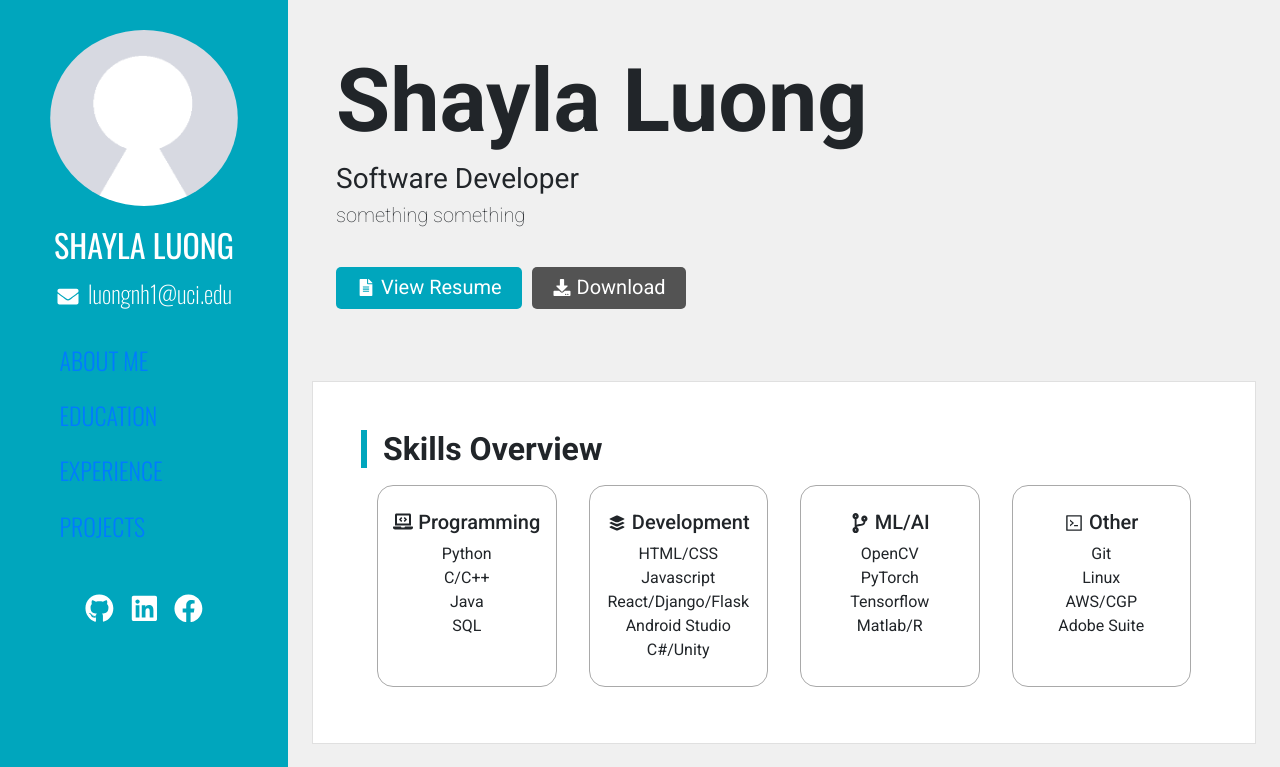
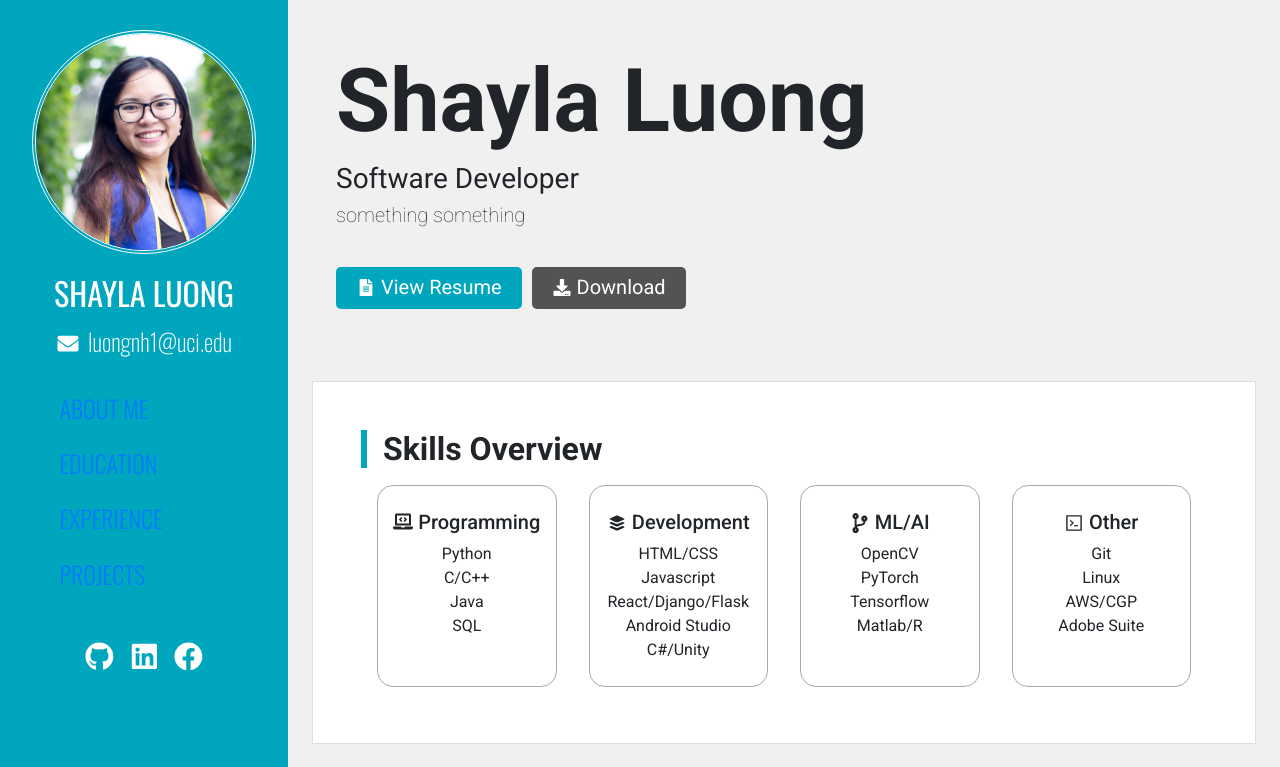
Before and after one commit to sluong-wf/sluong, a React (Create React App) app: page / in a window 1280 px wide. Shown: the top 767 px of the page. Built offline with nearby package versions, Linux system fonts and the light colour scheme.

Commit message:
added profile image

```diff
--- a/src/components/Main.js
+++ b/src/components/Main.js
@@ -9,7 +9,7 @@ import Projects from './Projects';
 import ResumeModal from './Modal';
 import Skills from './Skills';
 
-import profile_pic from "../assets/images/profile_pic.png";
+import profile_pic from "../assets/images/profile_pic.jpg";
 import resume_pdf from "../assets/sluong-resume.pdf";
 
 class Main extends React.Component {
--- a/src/index.css
+++ b/src/index.css
@@ -4,7 +4,7 @@
 
 :root {
   --main-color:#00a6bd;
-  --main-ligher:#00bed5;
+  --main-lighter:#00bed5;
   --main-darker:#007889;
   --dark-gray:#535353;
   --light-gray:rgb(240, 240, 240);
@@ -41,10 +41,10 @@ code {
 .profile_img {
   margin-top: 20px;
   margin-bottom: 20px;
-  padding-left: 15%;
-  padding-right: 15%;
   width: 100%;
+  max-width: 14rem;
   border-radius: 50%;
+  border: double 4px white;
 }
 
 .header-section {
@@ -103,7 +103,6 @@ code {
   color: white;
   margin: 0.2rem auto;
   width: 75%;
-  left: 25px;
   font-weight: 300;
   padding-bottom: 5px;
 }
@@ -203,6 +202,7 @@ code {
   border-radius: 1rem;
   min-width: 9rem !important;
   max-width: 15rem !important;
+  transition: border 0.3s ease;
 }
 
 .skill-col:hover {
```
Also changed, not shown: src/assets/images/profile_pic.jpg (added), src/assets/images/profile_pic.png.
